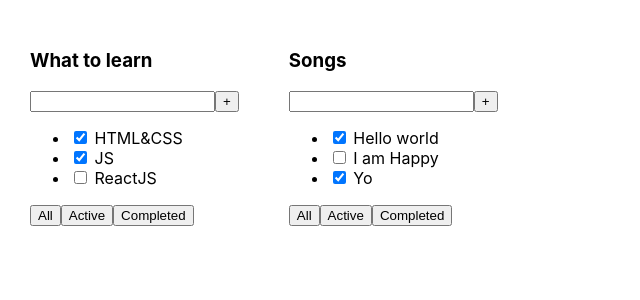
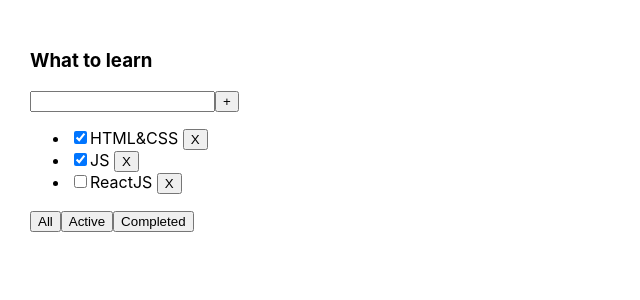
Before and after one commit to EugeneShatalin/todolist-ts, a React (Create React App) app: page / in a window 1280 px wide. Shown: the top 300 px of the page, without its empty margins (0-640 px from the left). Built offline with nearby package versions, Linux system fonts and the light colour scheme.

Commit message:
feat: add functionality for filtering and deleting tasks

```diff
--- a/package.json
+++ b/package.json
@@ -3,16 +3,17 @@
   "version": "0.1.0",
   "private": true,
   "dependencies": {
-    "@testing-library/jest-dom": "^4.2.4",
+    "@testing-library/jest-dom": "^5.16.2",
     "@testing-library/react": "^9.3.2",
     "@testing-library/user-event": "^7.1.2",
     "@types/jest": "^24.0.0",
     "@types/node": "^12.0.0",
     "@types/react": "^16.9.0",
     "@types/react-dom": "^16.9.0",
+    "pretty-format": "^27.5.1",
     "react": "^16.13.1",
     "react-dom": "^16.13.1",
-    "react-scripts": "3.4.1",
+    "react-scripts": "^5.0.0",
     "typescript": "~3.7.2"
   },
   "scripts": {
--- a/src/App.tsx
+++ b/src/App.tsx
@@ -1,25 +1,42 @@
-import React from 'react';
+import React, {useState} from 'react';
 import './App.css';
 import {Todolist} from "./Todolist";
 
+export type FilterValuesType = 'all' | 'active' | 'completed';
+
 function App() {
 
-    const tasks1 = [
-        {id: 1, title: 'HTML&CSS', isDone: true},
-        {id: 2, title: 'JS', isDone: true},
-        {id: 1, title: 'ReactJS', isDone: false},
-    ]
+    let [tasks, setTasks] = useState(
+        [
+            {id: 1, title: 'HTML&CSS', isDone: true},
+            {id: 2, title: 'JS', isDone: true},
+            {id: 3, title: 'ReactJS', isDone: false},
+        ]
+    );
+    let [filter, setFilter] = useState<FilterValuesType>('all');
 
-    const tasks2 = [
-        {id: 1, title: 'Hello world', isDone: true},
-        {id: 2, title: 'I am Happy', isDone: false},
-        {id: 1, title: 'Yo', isDone: true},
-    ]
+    let tasksForTodolist = tasks;
+
+    if(filter === 'active') {
+        tasksForTodolist = tasks.filter(t => t.isDone === false);
+    }
+
+    if(filter === 'completed') {
+        tasksForTodolist = tasks.filter(t => t.isDone === true);
+    }
+
+    function removeTask(id: number) {
+        setTasks(tasks.filter(t => t.id !== id));
+        console.log(tasks)
+    }
+
+    function changeFilter(value: FilterValuesType) {
+        setFilter(value);
+    }
 
     return (
         <div className="App">
-            <Todolist title={'What to learn'} tasks={tasks1}/>
-            <Todolist title={'Songs'} tasks={tasks2}/>
+            <Todolist title={'What to learn'} tasks={tasksForTodolist} removeTask={removeTask} changeFilter={changeFilter}/>
         </div>
     );
 }
--- a/src/Todolist.tsx
+++ b/src/Todolist.tsx
@@ -1,6 +1,7 @@
 import React from "react";
+import {FilterValuesType} from "./App";
 
-type TasksType = {
+export type TasksType = {
     id: number
     title: string
     isDone: boolean
@@ -9,6 +10,8 @@
 type TodolistPropsType = {
     title: string
     tasks: Array<TasksType>
+    removeTask: (taskId: number) => void
+    changeFilter: (value: FilterValuesType) => void
 }
 
 export function Todolist(props: TodolistPropsType) {
@@ -20,14 +23,18 @@
                 <button>+</button>
             </div>
             <ul>
-                <li><input type="checkbox" checked={props.tasks[0].isDone}/> <span>{props.tasks[0].title}</span></li>
-                <li><input type="checkbox" checked={props.tasks[1].isDone}/> <span>{props.tasks[1].title}</span></li>
-                <li><input type="checkbox" checked={props.tasks[2].isDone}/> <span>{props.tasks[2].title}</span></li>
+                {props.tasks.map(t =>
+                    <li key={t.id}>
+                        <input type="checkbox" checked={t.isDone}/>
+                        <span>{t.title} </span>
+                        <button onClick={ () => { props.removeTask(t.id) } }>X</button>
+                    </li>
+                )}
             </ul>
             <div>
-                <button>All</button>
-                <button>Active</button>
-                <button>Completed</button>
+                <button onClick={() => props.changeFilter('all')}>All</button>
+                <button onClick={() => props.changeFilter('active')}>Active</button>
+                <button onClick={() => props.changeFilter('completed')}>Completed</button>
             </div>
         </div>
     );
```
Also changed, not shown: 1 other file (tests, documents, lock files or other folders).
